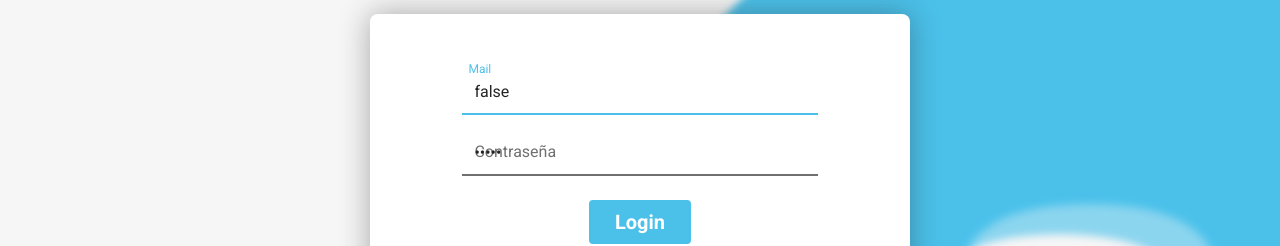
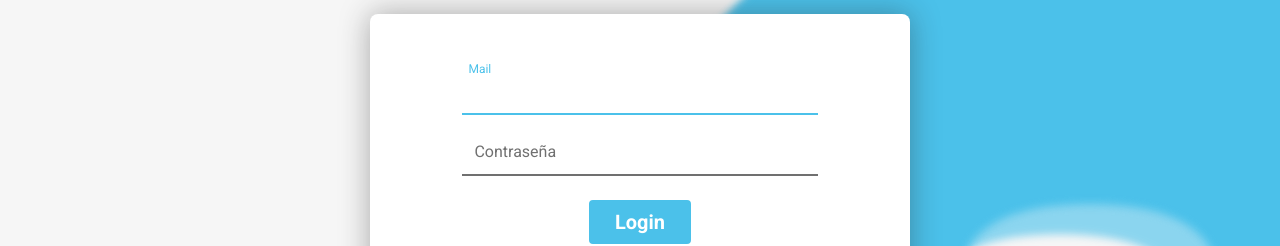
Before and after one commit to DavidGentili/app-admin-radio-eter-mdp, a React (Vite) app: page /login in a window 1280 px wide. Shown: the part 198-444 px from the top of the page. Built offline with nearby package versions, Linux system fonts and the light colour scheme.

Commit message:
fix defaultValue in custom input

```diff
--- a/src/componets/CustomInput.jsx
+++ b/src/componets/CustomInput.jsx
@@ -17,7 +17,7 @@ const CustomInput = forwardRef( (props, ref) => {
                 name={name ? name : ''}
                 id={id ? id : ''}
                 autoFocus={focus ? true : false}
-                defaultValue={value ? value : false}
+                defaultValue={value ? value : ''}
                 disabled={disabled ? true : false}
                 onChange={(e) => {
                     setNotEmptyInput(e.target.value.length === 0 ? false : true);
```
